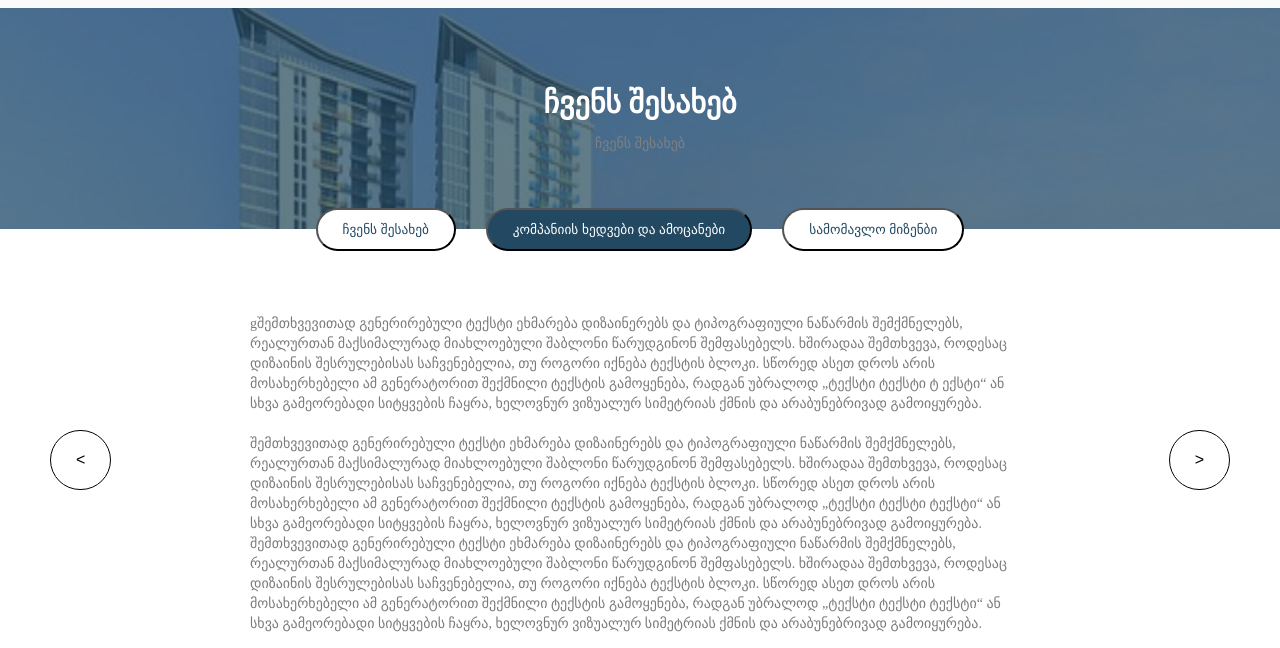
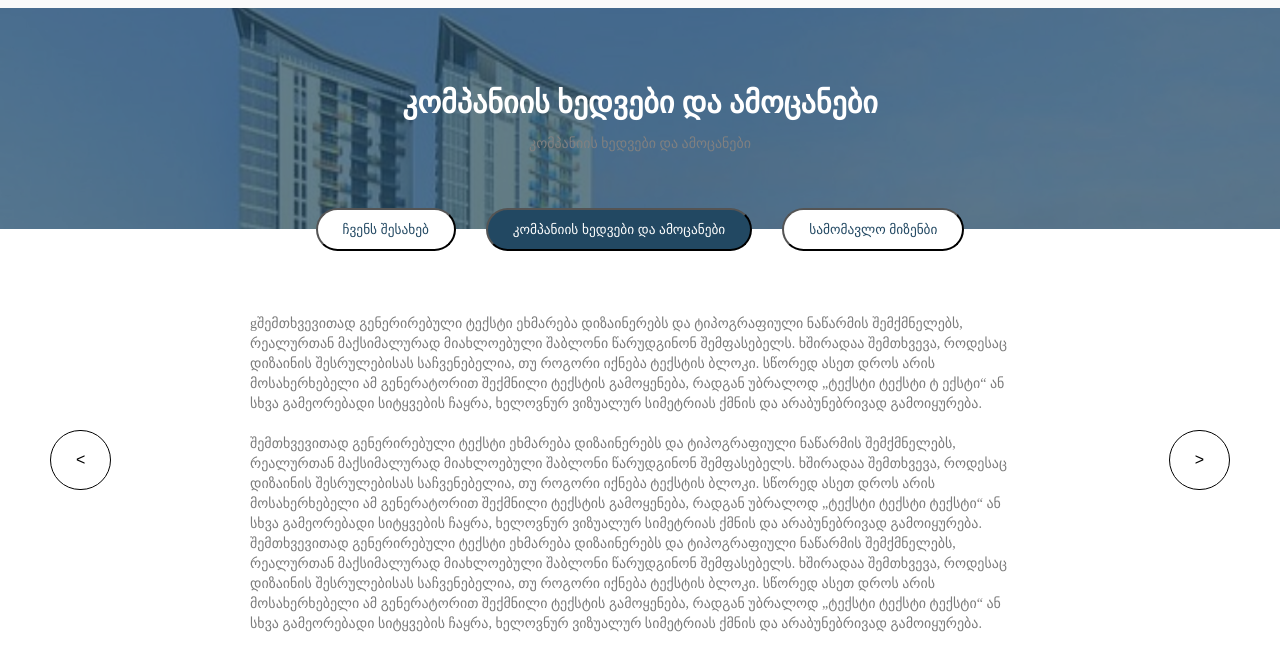
Before and after one commit to CryptoKiddd/shindi-assignment, a website: page pages/about.html in a window 1280 px wide. Both pictures are taken after a click on the button "კომპანიის ხედვები და ამოცანები". Shown: the part 152-800 px from the top of the page. Drawn offline with Linux system fonts and the light colour scheme.

Commit message:
dynamic text to about us page headers

```diff
--- a/js/about.js
+++ b/js/about.js
@@ -4,6 +4,8 @@ let prev = document.getElementById('prev')
 let about = document.getElementById('slide-about')
 let goals = document.getElementById('slide-goals')
 let ambitions = document.getElementById('slide-ambitions')
+const header = document.getElementById("header")
+const subheader = document.getElementById("subheader")
 
 
 let active = 0;
@@ -35,6 +37,8 @@ about.onclick=function(){
     goals.style.color='#224862'
     ambitions.style.color='#224862'
 
+    header.textContent = 'ჩვენს შესახებ'
+    subheader.textContent = 'ჩვენს შესახებ'
     slideshow()
 
 
@@ -49,6 +53,8 @@ ambitions.onclick=function(){
 
     goals.style.color='#224862'
     about.style.color='#224862'
+    header.textContent = 'კომპანიის ხედვები და ამოცანები'
+    subheader.textContent = 'კომპანიის ხედვები და ამოცანები'
 
     slideshow()
 
@@ -63,6 +69,8 @@ goals.onclick=function(){
 
     about.style.color='#224862'
     ambitions.style.color='#224862'
+    header.textContent = 'სამომავლო მიზნები'
+    subheader.textContent = 'სამომავლო მიზნები'
 
 
     slideshow()
--- a/pages/about.html
+++ b/pages/about.html
@@ -43,8 +43,8 @@
     <div class="nav-remainder">
       <img src="../images/hilton-cover.jpeg" alt="" />
       <div>
-        <h3>ჩვენს შესახებ</h3>
-        <span>ჩვენს შესახებ</span>
+        <h3 id="header">ჩვენს შესახებ</h3>
+        <span id="subheader" > ჩვენს შესახებ</span>
       </div>
     </div>
     <div class="slider-container">
```
Also changed, not shown: index.html (+1 -1 lines).
